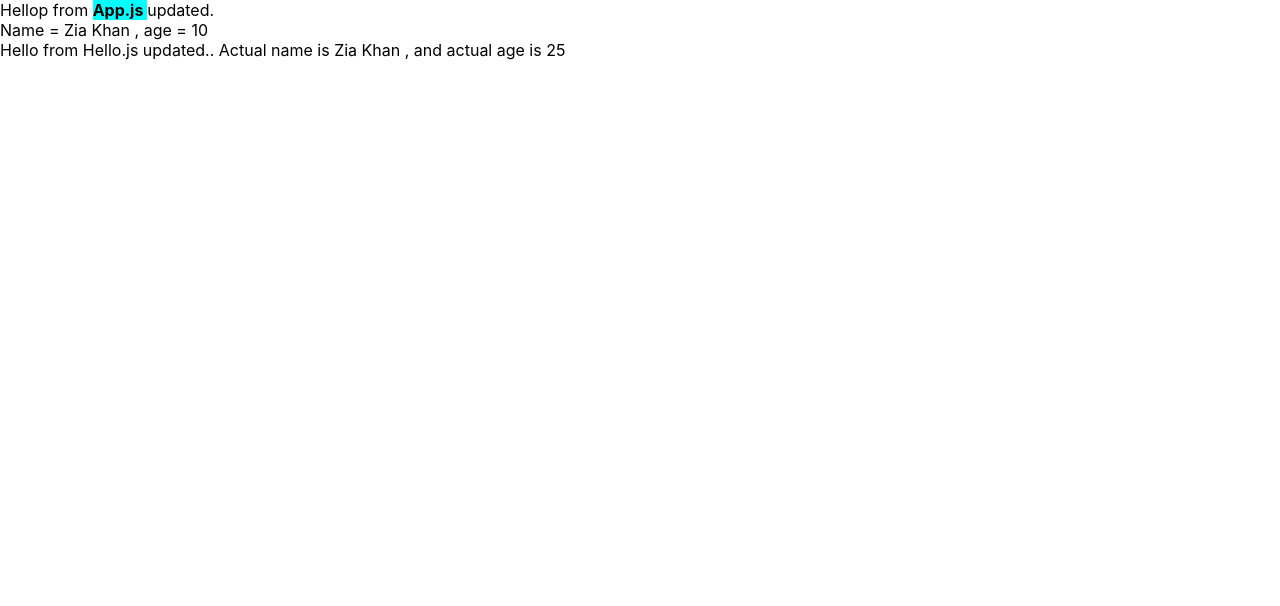
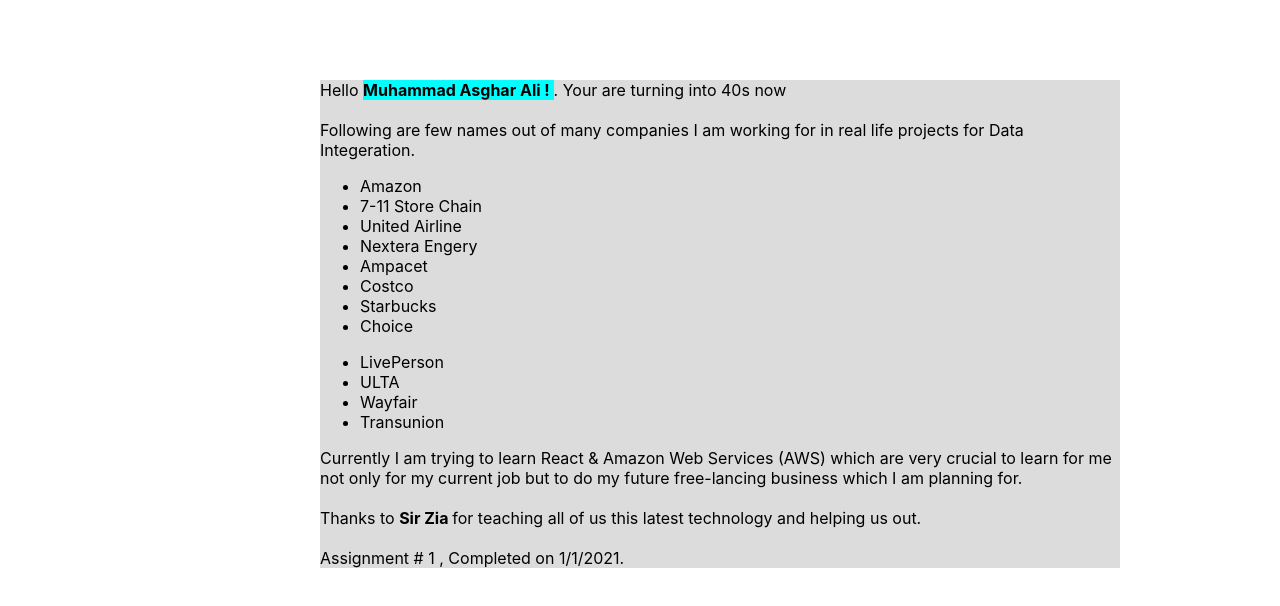
Before and after one commit to asgharlatif/ReactIntroPage, a React (Create React App) app: page / in a window 1280 px wide. Shown: the top 606 px of the page. Built offline with nearby package versions, Linux system fonts and the light colour scheme.

Commit message:
first react into app

```diff
--- a/src/App.js
+++ b/src/App.js
@@ -1,4 +1,5 @@
 
+import { getAllByPlaceholderText, getDefaultNormalizer } from '@testing-library/react';
 import React from 'react';
 /*import logo from './logo.svg';*/
 import './App.css';
@@ -16,11 +17,42 @@ function App(user) {
 */
 
 
- /*Method 1*/
-function App({name,age}) {
-return <div>Hellop from <strong className="mycss"> App.js </strong> updated.<br /> Name = {name} , age =  {age-15}
-    <br />
-  <Hello name={name} age = {age}/>
+/*Method 1*/
+function App({ name, age }) {
+
+
+  return <div className="outPopUp" >Hello  <strong className="mycss"> {name}  ! </strong> . Your are turning into {age - 5}s now
+  <br /><br />
+    <header>Following are few names out of many companies I am working for in real life projects for Data Integeration.</header>
+
+    <ul>
+      <li>Amazon</li>
+      <li>7-11 Store Chain</li>
+      <li>United Airline</li>
+      <li>Nextera Engery</li>
+      <li>Ampacet</li>
+      <li>Costco</li>
+      <li>Starbucks</li>
+      <li>Choice</li>
+    </ul>
+
+    <ul>
+      <li>LivePerson</li>
+      <li>ULTA</li>
+      <li>Wayfair</li>
+      <li>Transunion</li>
+    </ul>
+
+Currently I am trying to learn React & Amazon Web Services (AWS) which are very crucial to learn for me not only for my current job but to do my future free-lancing business which I am planning for.
+<br /><br />
+
+Thanks to <b> Sir Zia </b> for teaching all of us this latest technology and helping us out.
+
+
+<br /><br />
+
+    <span>Assignment # 1 , Completed on 1/1/2021. </span>
+
   </div>
 }
 
--- a/src/index.js
+++ b/src/index.js
@@ -14,9 +14,8 @@ ReactDOM.render(
 
 ReactDOM.render(
 <div>
-  <App name="Zia Khan" age = {25}/>
-
-</div>
+  <App name="Muhammad Asghar Ali" age = {45}/>
+ </div>
   ,
   document.getElementById('root')
 );
--- a/src/mycssfile.css
+++ b/src/mycssfile.css
@@ -1 +1,10 @@
 .mycss { background-color: aqua; }
+.outPopUp {
+    position: absolute;
+    width: 800px;
+
+    z-index: 15;
+    top: 10%;
+    left: 25%;
+    background:gainsboro;
+  }
```
Also changed, not shown: 1 other file (tests, documents, lock files or other folders).
